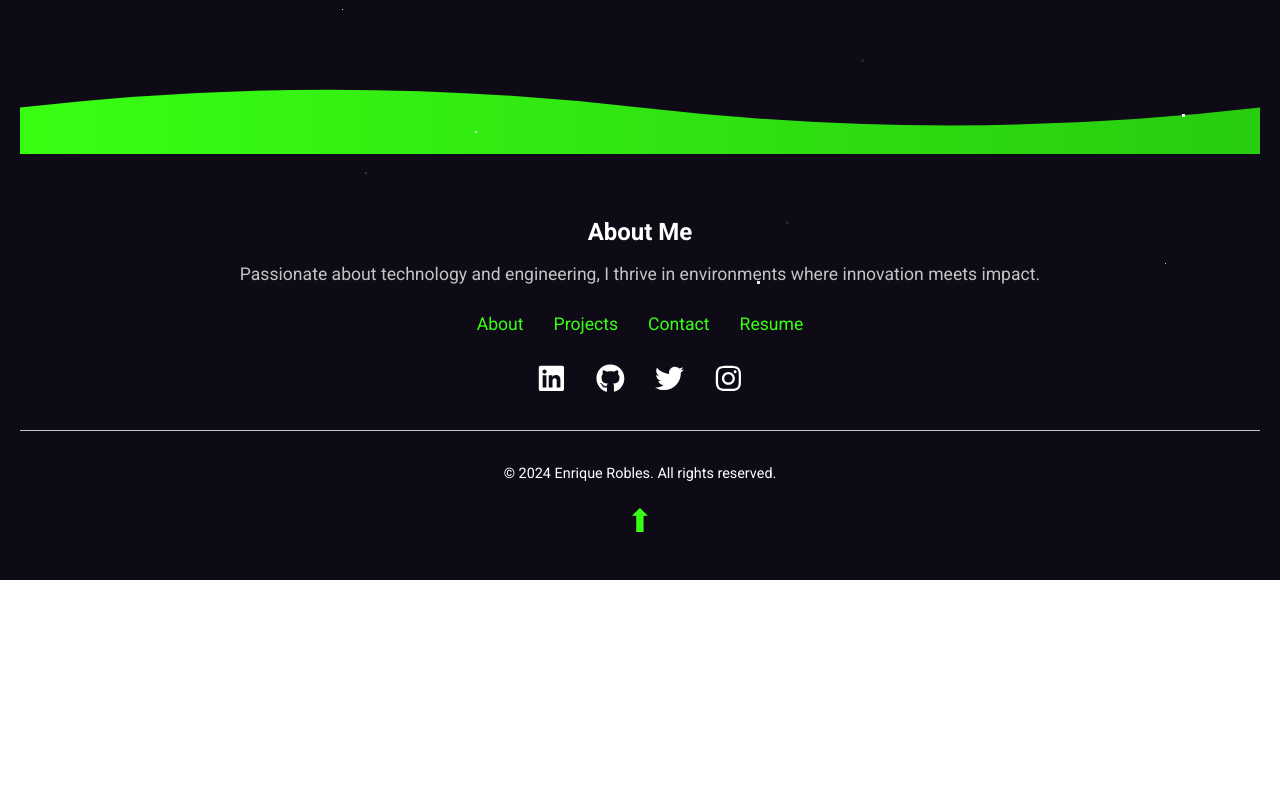
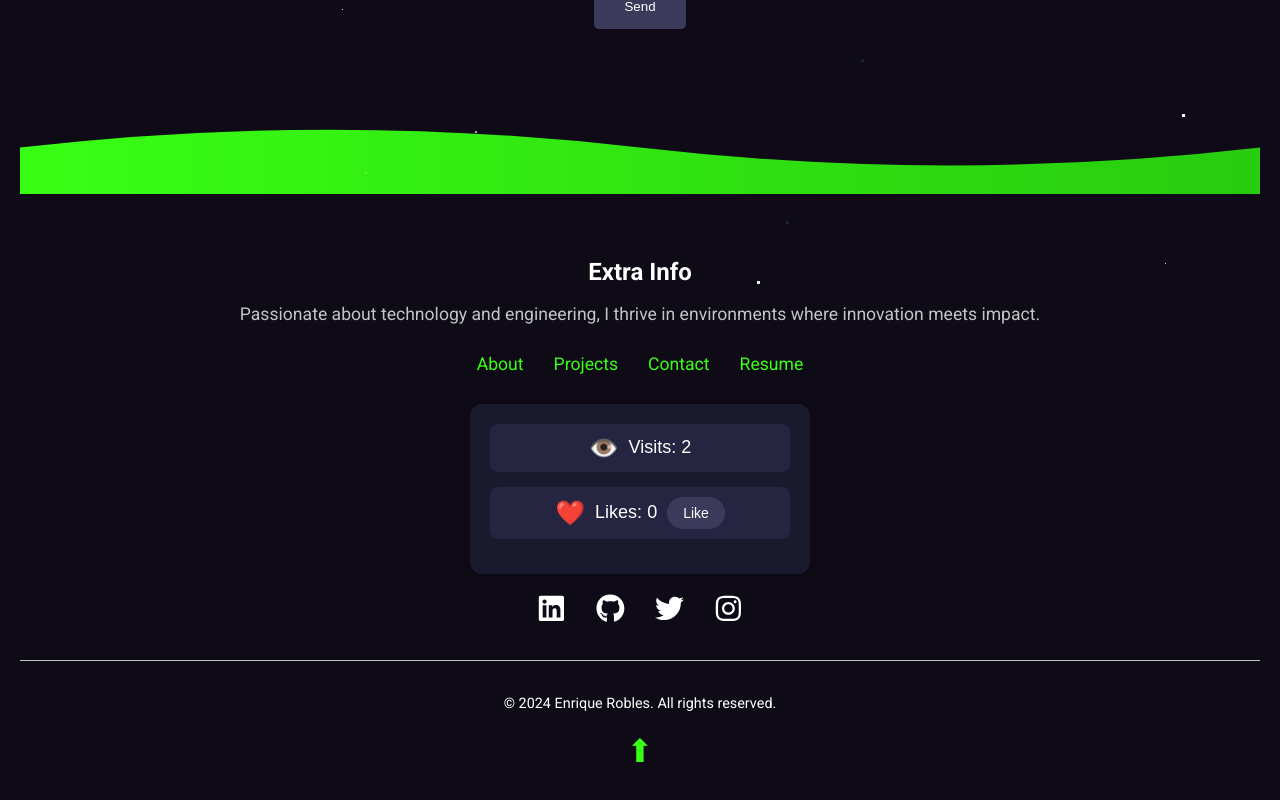
Before and after one commit to QuiqueRobles/portfolio, a React (Create React App) app: page /contact in a window 1280 px wide. Shown: the part 518-1318 px from the top of the page. Before the commit the page ends 1098 px from the top, so only its background shows below. Built offline with nearby package versions, Linux system fonts and the light colour scheme.

Commit message:
Likes added, enhanced contact

```diff
--- a/src/components/Contact.js
+++ b/src/components/Contact.js
@@ -38,6 +38,7 @@ function Contact() {
   return (
     <div className="contact">
       <h2>Contact me</h2>
+      I insist you to give me feedback and contact me! I always answer!<br></br><br></br>
       <form ref={form} onSubmit={sendEmail}>
         <input type="text" name="user_name" placeholder="Your Name" required />
         <input type="email" name="from_name" placeholder="Your Email" required />
--- a/src/components/Footer.js
+++ b/src/components/Footer.js
@@ -2,7 +2,7 @@ import React from 'react';
 import './Footer.css';
 import { FaLinkedin, FaGithub, FaTwitter, FaEnvelope, FaInstagram } from 'react-icons/fa';
 import { Link } from 'react-router-dom';
-
+import Likes from './Likes.js';
 
 function Footer() {
   const scrollToTop = () => {
@@ -10,6 +10,7 @@ function Footer() {
   };
   return (
     <footer className="footer-container">
+
       <div className="footer-wave">
         <svg viewBox="0 0 120 28" preserveAspectRatio="none">
           <defs>
@@ -64,7 +65,7 @@ function Footer() {
       </div>
       <div className="footer-content">
         <div className="footer-about">
-          <h3>About Me</h3>
+          <h3>Extra Info</h3>
           <p>Passionate about technology and engineering, I thrive in environments where innovation meets impact.</p>
         </div>
         <div className="footer-links">
@@ -75,7 +76,7 @@ function Footer() {
             <li><Link to="/resume" onClick={scrollToTop}>Resume</Link></li>
           </ul>
         </div>
-
+        <Likes/>
         <div className="footer-social">
           <div className="social-icons">
             <a href="https://www.linkedin.com/in/enrique-robles-uriel/" target="_blank" rel="noopener noreferrer"><FaLinkedin /></a>
@@ -89,6 +90,7 @@ function Footer() {
         <p>© 2024 Enrique Robles. All rights reserved.</p>
       </div>
       <a href="#top" className="scroll-to-top">⬆</a>
+
     </footer>
   );
 }
--- a/src/components/Home.js
+++ b/src/components/Home.js
@@ -3,7 +3,6 @@ import Hero from './Hero';
 import About from './About';
 import Projects from './Projects';
 import Contact from './Contact';
-
 
 function App() {
   return (
@@ -12,6 +11,7 @@ function App() {
       <About />
       <Projects />
       <Contact />
+
     </div>
   );
 }
--- /dev/null
+++ b/src/components/Likes.js
@@ -0,0 +1,107 @@
+import React, { useState, useEffect } from 'react';
+
+export default function Likes() {
+  const [visits, setVisits] = useState(0);
+  const [likes, setLikes] = useState(0);
+  const [hasLiked, setHasLiked] = useState(false);
+
+  useEffect(() => {
+    // Retrieve stored values from localStorage
+    const storedVisits = localStorage.getItem('pageVisits');
+    const storedLikes = localStorage.getItem('pageLikes');
+    const storedHasLiked = localStorage.getItem('hasLiked');
+
+    // Initialize or update visit count
+    const updatedVisits = storedVisits ? parseInt(storedVisits) + 1 : 1;
+    setVisits(updatedVisits);
+    localStorage.setItem('pageVisits', updatedVisits.toString());
+
+    // Set likes from localStorage or default to 0
+    setLikes(storedLikes ? parseInt(storedLikes) : 0);
+
+    // Set hasLiked state
+    setHasLiked(storedHasLiked === 'true');
+  }, []);
+
+  const handleLike = () => {
+    if (!hasLiked) {
+      const updatedLikes = likes + 1;
+      setLikes(updatedLikes);
+      setHasLiked(true);
+      localStorage.setItem('pageLikes', updatedLikes.toString());
+      localStorage.setItem('hasLiked', 'true');
+    }
+  };
+
+  return (
+    <div className="visit-like-counter">
+      <div className="counter-box visits">
+        <span className="counter-icon">👁️</span>
+        <p className="counter-text">Visits: {visits}</p>
+      </div>
+      <div className="counter-box likes">
+        <span className="counter-icon">❤️</span>
+        <p className="counter-text">Likes: {likes}</p>
+        <button
+          onClick={handleLike}
+          className={`like-button ${hasLiked ? 'liked' : ''}`}
+          disabled={hasLiked}
+        >
+          {hasLiked ? 'Liked!' : 'Like'}
+        </button>
+      </div>
+      <style jsx>{`
+        .visit-like-counter {
+          background-color: #1a1a2e;
+          color: white;
+          padding: 20px;
+          border-radius: 12px;
+          box-shadow: 0 4px 6px rgba(0, 0, 0, 0.1);
+          max-width: 300px;
+          margin: 20px auto;
+          font-family: Arial, sans-serif;
+        }
+        .counter-box {
+          display: flex;
+          align-items: center;
+          justify-content: center;
+          margin-bottom: 15px;
+          padding: 10px;
+          background-color: #252542;
+          border-radius: 8px;
+        }
+        .counter-icon {
+          font-size: 24px;
+          margin-right: 10px;
+        }
+        .counter-text {
+          font-size: 18px;
+          margin: 0;
+        }
+        .like-button {
+          background-color: #3b3a5a;
+          color: white;
+          border: none;
+          padding: 8px 16px;
+          border-radius: 20px;
+          cursor: pointer;
+          transition: all 0.3s ease;
+          font-size: 14px;
+          margin-left: 10px;
+        }
+        .like-button:hover:not(:disabled) {
+          background-color: #565482;
+          transform: translateY(-2px);
+        }
+        .like-button.liked {
+          background-color: #4CAF50;
+          cursor: default;
+        }
+        .like-button:disabled {
+          opacity: 0.7;
+          cursor: not-allowed;
+        }
+      `}</style>
+    </div>
+  );
+}
```
